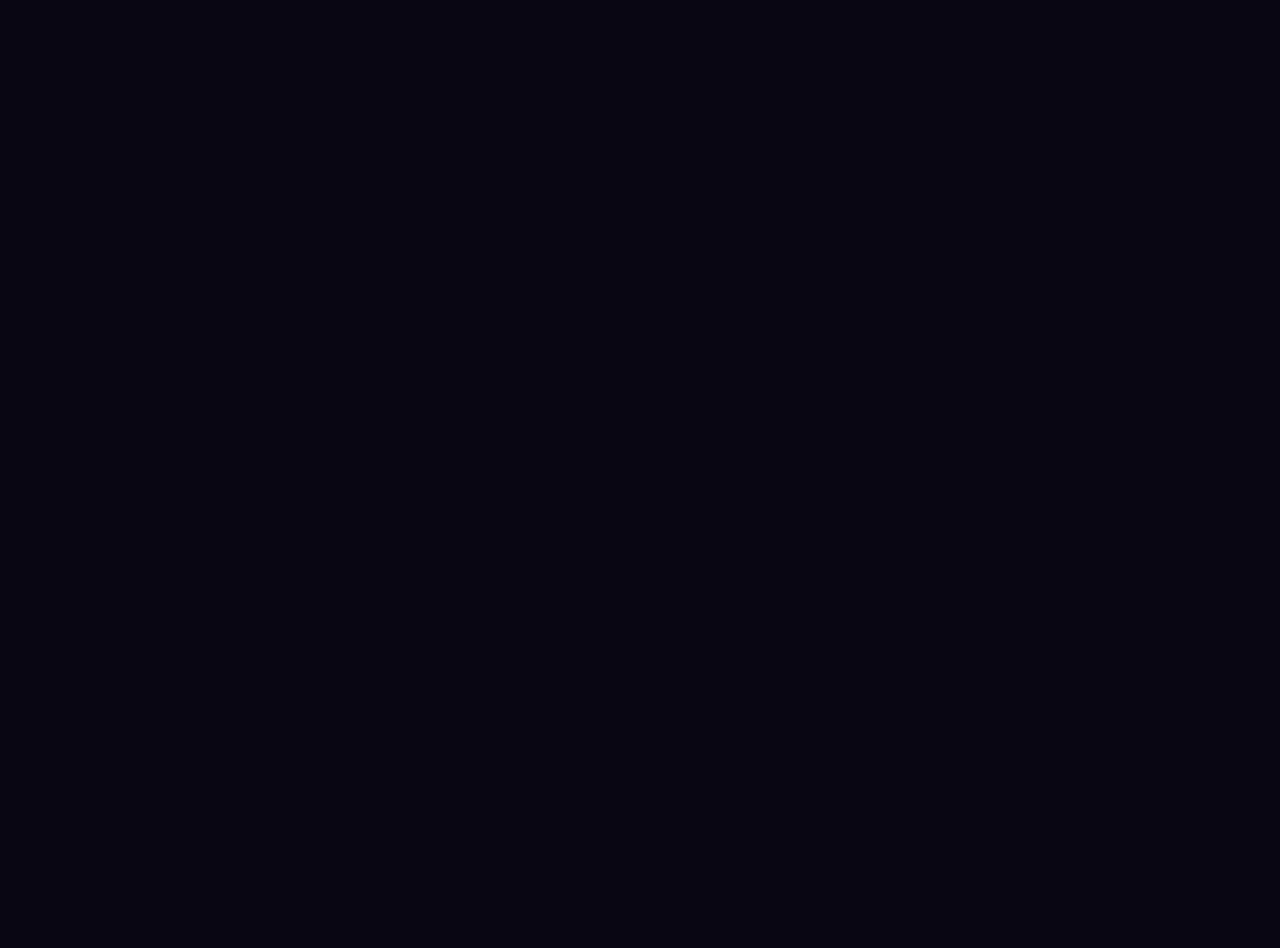
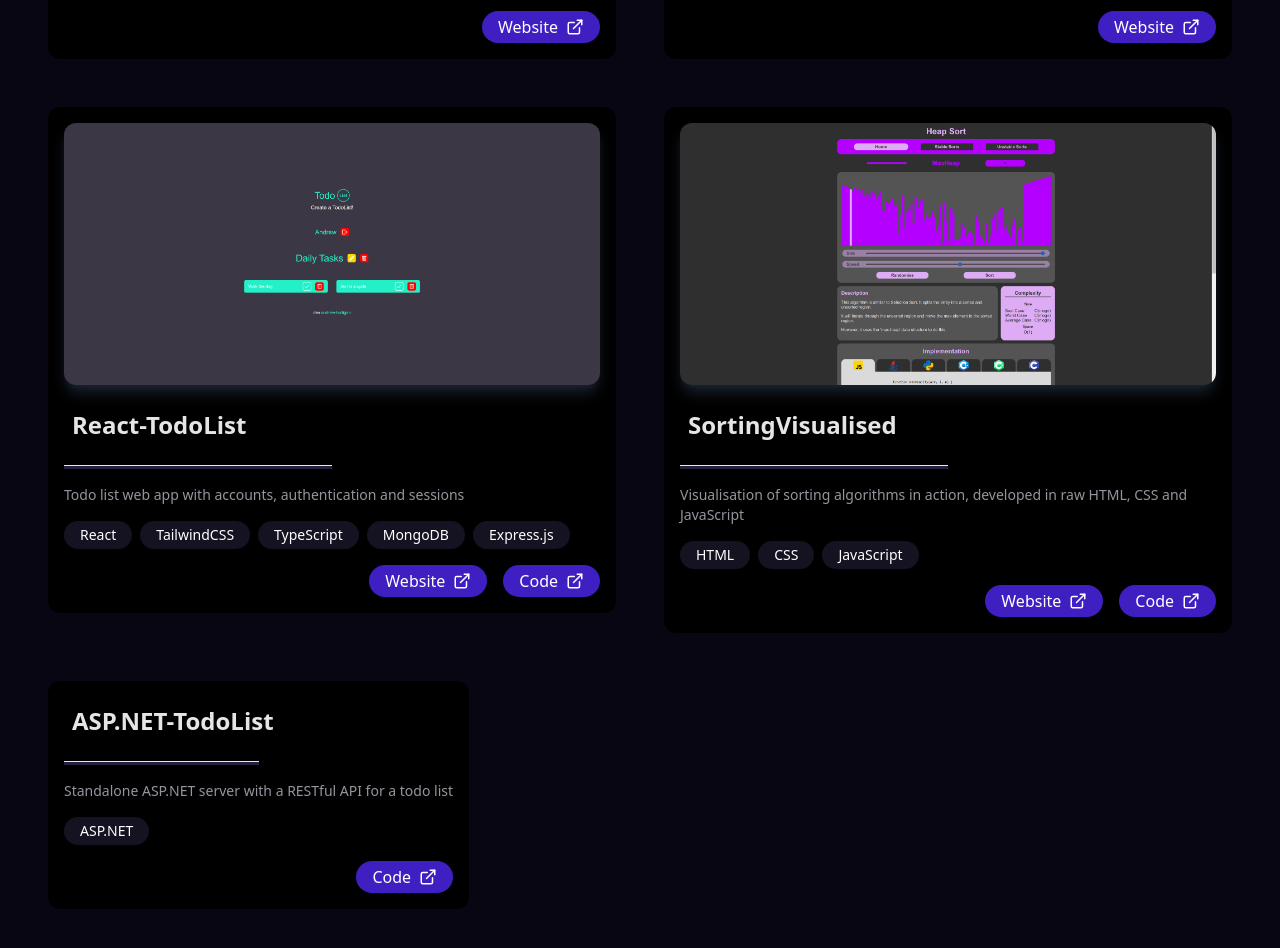
Before and after one commit to andrew-holligan/Portfolio, a React (Vite) app in the folder client/: page / in a window 1280 px wide. Shown: the part 1540-2488 px from the top of the page. Before the commit the page ends 1423 px from the top, so only its background shows below. Built offline with nearby package versions, Linux system fonts and the light colour scheme.

Commit message:
chore: added projects

```diff
--- a/client/src/components/navbar/Navbar.tsx
+++ b/client/src/components/navbar/Navbar.tsx
@@ -3,7 +3,7 @@ import SmallScreenLinks from "./SmallScreenLinks";
 
 function Navbar() {
   return (
-    <nav className="sticky top-0 flex h-16 items-center justify-between border-b-4 border-border bg-background px-12">
+    <nav className="sticky top-0 z-50 flex h-16 items-center justify-between border-b-4 border-border bg-background px-12">
       {/* NAME */}
       <a href="/" className="text-lg font-semibold text-foreground">
         Andrew Holligan
--- a/client/src/components/projects/Project.tsx
+++ b/client/src/components/projects/Project.tsx
@@ -1,4 +1,7 @@
+import { ExternalLink, Star } from "lucide-react";
+
 function Project({
+  star,
   title,
   image,
   description,
@@ -6,24 +9,33 @@ function Project({
   code,
   tags,
 }: {
+  star?: boolean;
   title: string;
-  image: string;
+  image?: string;
   description: string[];
   website?: string;
   code?: string;
   tags: string[];
 }) {
   return (
-    <article className="w-full space-y-4 rounded-xl bg-card p-4 md:max-w-[35.5rem]">
-      <img
-        src={image}
-        alt={title}
-        className="rounded-xl shadow-lg shadow-accent"
-      />
+    <article className="relative w-full space-y-4 rounded-xl bg-card p-4 md:max-w-[35.5rem]">
+      {star && (
+        <span className="absolute right-[-8px] top-[-8px] animate-pulse rounded-full bg-yellow-500 p-2">
+          <Star size={18} />
+        </span>
+      )}
 
-      <h3 className="w-1/2 border-b-4 border-border p-2 text-2xl font-semibold text-foreground">
-        {title}
-      </h3>
+      {image && (
+        <img
+          src={image}
+          alt={title}
+          className="rounded-xl shadow-lg shadow-accent"
+        />
+      )}
+
+      <h3 className="p-2 text-2xl font-semibold text-foreground">{title}</h3>
+
+      <hr className="h-1 w-1/2 bg-border" />
 
       <div className="space-y-2">
         {description.map((paragraph, index) => (
@@ -44,17 +56,26 @@ function Project({
         ))}
       </ul>
 
-      <div className="flex justify-end gap-12">
+      <div className="flex justify-end gap-4">
         {website && (
           <a
             href={website}
-            className="rounded-full bg-primary px-4 py-1 text-primary-foreground"
+            className="flex items-center gap-2 rounded-full bg-primary px-4 py-1 text-primary-foreground"
           >
             Website
+            <ExternalLink size={18} />
           </a>
         )}
 
-        {code && <a href={code}>Code</a>}
+        {code && (
+          <a
+            href={code}
+            className="flex items-center gap-2 rounded-full bg-primary px-4 py-1 text-primary-foreground"
+          >
+            Code
+            <ExternalLink size={18} />
+          </a>
+        )}
       </div>
     </article>
   );
--- a/client/src/components/projects/Projects.tsx
+++ b/client/src/components/projects/Projects.tsx
@@ -1,11 +1,13 @@
 import GridSweeperAsset from "../../assets/projects/gridsweeper.png";
 import D2TrackerAsset from "../../assets/projects/d2tracker.png";
+import ReactTodoListAsset from "../../assets/projects/react-todolist.png";
+import SortingVisualisedAsset from "../../assets/projects/sorting-visualised.png";
 
 import Project from "./Project";
 
 function Projects() {
   return (
-    <section id="#projects" className="flex flex-col gap-12 p-12">
+    <section id="#projects" className="flex flex-col gap-12 px-12 py-60">
       {/* HEADING */}
       <h2 className="w-1/2 border-b-4 border-border p-2 text-4xl text-foreground max-xl:text-3xl max-md:text-2xl max-sm:text-xl">
         Projects
@@ -15,6 +17,7 @@ function Projects() {
       <ul className="flex flex-wrap gap-12">
         <li>
           <Project
+            star={true}
             title={"GridSweeper"}
             image={GridSweeperAsset}
             description={[
@@ -33,6 +36,7 @@ function Projects() {
 
         <li>
           <Project
+            star={true}
             title={"D2Tracker"}
             image={D2TrackerAsset}
             description={[
@@ -42,6 +46,49 @@ function Projects() {
             tags={["React", "TailwindCSS", "TypeScript", "Bungie API"]}
           />
         </li>
+
+        <li>
+          <Project
+            title={"React-TodoList"}
+            image={ReactTodoListAsset}
+            description={[
+              "Todo list web app with accounts, authentication and sessions",
+            ]}
+            website={"https://manage-todolist.netlify.app/"}
+            code={"https://github.com/andrew-holligan/React-TodoList"}
+            tags={[
+              "React",
+              "TailwindCSS",
+              "TypeScript",
+              "MongoDB",
+              "Express.js",
+            ]}
+          />
+        </li>
+
+        <li>
+          <Project
+            title={"SortingVisualised"}
+            image={SortingVisualisedAsset}
+            description={[
+              "Visualisation of sorting algorithms in action, developed in raw HTML, CSS and JavaScript",
+            ]}
+            website={"https://sortingvisualised.netlify.app/"}
+            code={"https://github.com/andrew-holligan/SortingVisualised"}
+            tags={["HTML", "CSS", "JavaScript"]}
+          />
+        </li>
+
+        <li>
+          <Project
+            title={"ASP.NET-TodoList"}
+            description={[
+              "Standalone ASP.NET server with a RESTful API for a todo list",
+            ]}
+            code={"https://github.com/andrew-holligan/ASP.NET-TodoList"}
+            tags={["ASP.NET"]}
+          />
+        </li>
       </ul>
     </section>
   );
```
Also changed, not shown: client/src/assets/projects/react-todolist.png (added), client/src/assets/projects/sorting-visualised.png (added).
